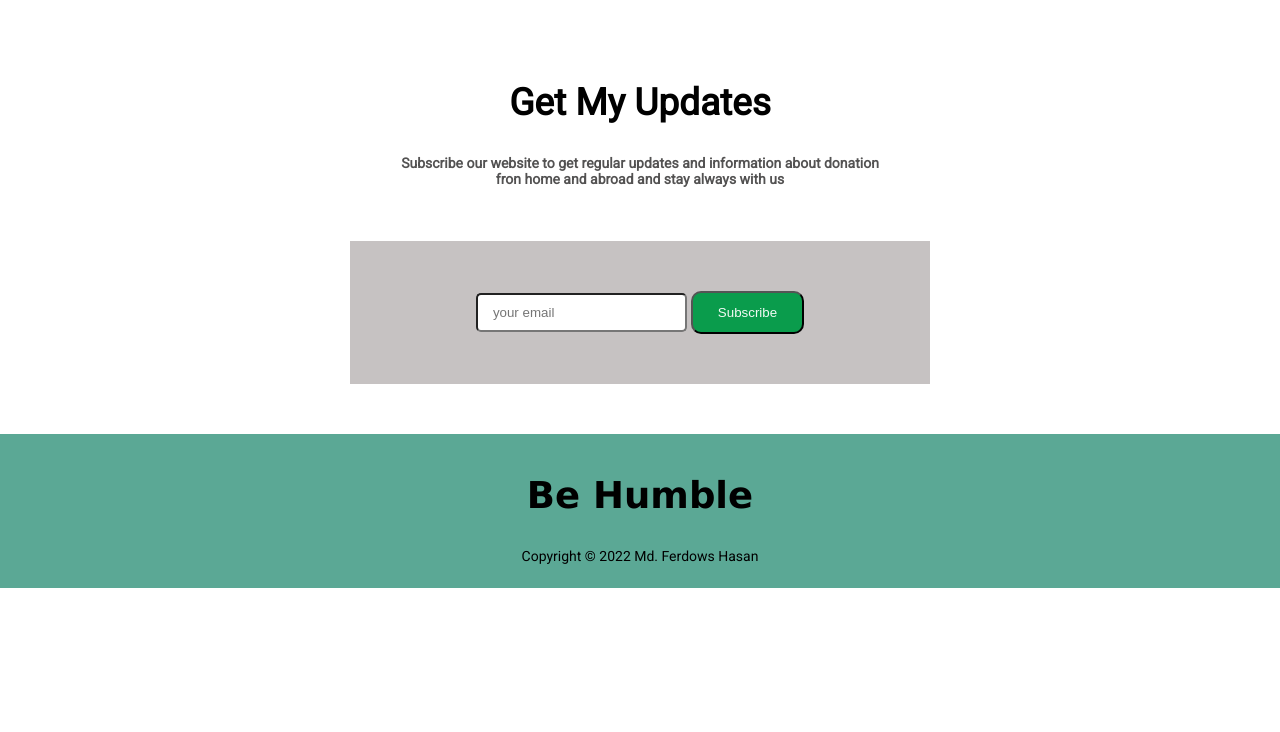
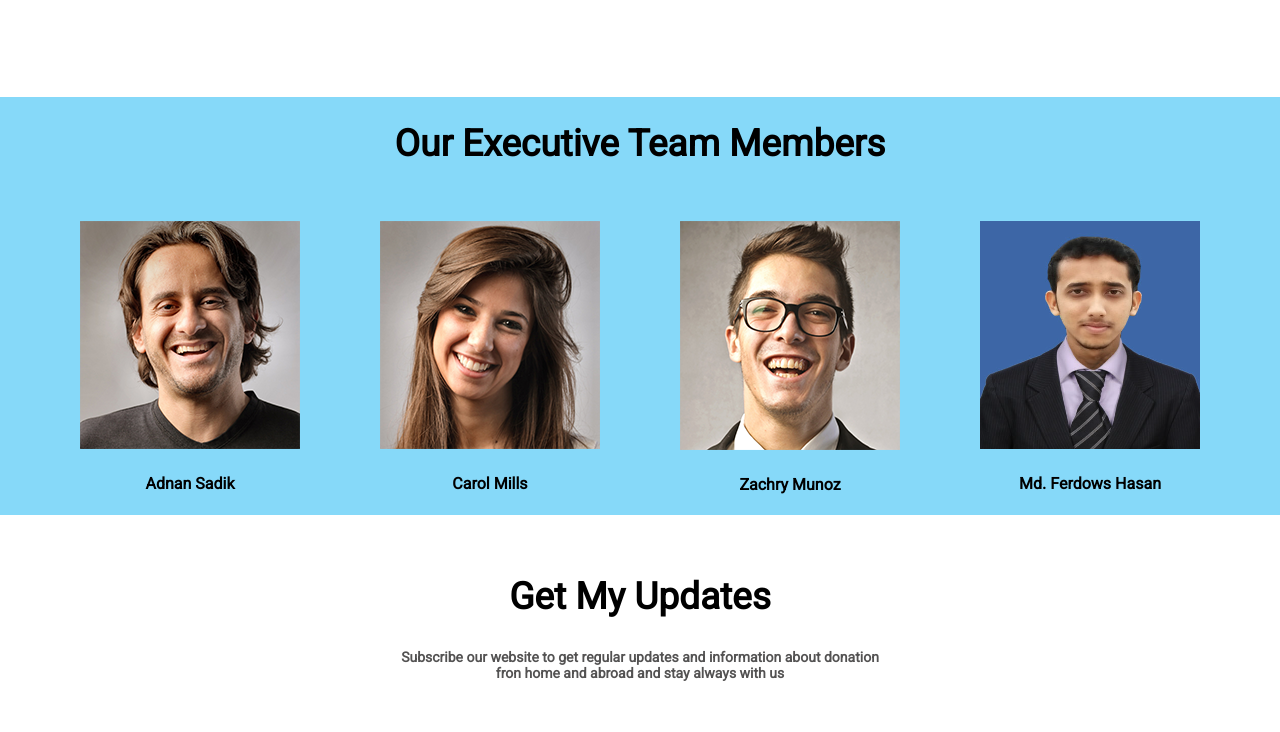
Before and after one commit to mdferdows/humanity-project, a plain HTML site: page index.html in a window 1280 px wide. Shown: the part 1468-2200 px from the top of the page. Before the commit the page ends 2056 px from the top, so only its background shows below. Drawn offline with Linux system fonts and the light colour scheme.

Commit message:
team added

```diff
--- a/index.html
+++ b/index.html
@@ -18,8 +18,8 @@
     <section id="description">
         <div class="description_item">
             <h1>Let’s Help Those Who Are <br> More In Need</h1>
-            <p>an act or instance of presenting something as a gift, grant, or contribution. <br> a gift, as to a fund;
-                contribution.
+            <p>an act or instance of presenting something as a gift, grant, or contribution. a gift, as to a fund;
+                contribution.<br>qThere are hundreds of people around the globe that need your help to progress
             </p>
             <a class="linkButton" href="#">Donate Now</a>
         </div>
@@ -28,8 +28,11 @@
 
     <section id="amount_section">
         <h2>Donate Today</h2>
-        <p>Lorem ipsum dolor sit amet consectetur adipisicing elit. Mollitia hic totam accusamus libero <br> labore
-            impedit atque eius, natus eveniet omnis?</p>
+        <p>The act of helping others, donating to charity, or volunteering your time, will give you an improved brsense
+            of <br>
+            wellbeing. The knowledge that you’ve sacrificed time and/or money in order to help others in need or
+            create <br>
+            positive change in the world is a beautiful thing.</p>
         <div class="ammount flexible_content">
             <div>
                 <h3>100tk</h3>
@@ -88,6 +91,29 @@
             </div>
         </div>
     </section>
+    <section id="team_section">
+        <h2 class="team_txt team_heading">Our Executive Team Members</h2>
+        <div class="team_members">
+            <div>
+                <img src="./image/face2.png" alt="">
+                <h4 class="team_txt">Adnan Sadik</h4>
+            </div>
+            <div>
+                <img src="./image/face1.png" alt="">
+                <h4 class="team_txt">Carol Mills</h4>
+            </div>
+            <div>
+                <img src="./image/face3.png" alt="">
+                <h4 class="team_txt">Zachry Munoz</h4>
+            </div>
+            <div>
+                <img src="./image/Temp-220x228.jpg" alt="">
+                <h4 class="team_txt">Md. Ferdows Hasan</h4>
+            </div>
+
+        </div>
+
+    </section>
 
     <section id="update_section">
         <div class="update ">
--- a/style.css
+++ b/style.css
@@ -17,10 +17,12 @@ h2{
 h3{
     font-size: 25px;
 }
-.block_content{
-    display: block;
+.flexible_content{
+    display: flex;
     justify-content: center;
+
 }
+
 /* description part start */
 
 #description{
@@ -58,11 +60,7 @@ h3{
 
 /* description part end */
 /* Donate today part start */
-.flexible_content{
-    display: flex;
-    justify-content: center;
 
-}
 #amount_section h2{
 
     font-weight: 700;
@@ -84,6 +82,7 @@ h3{
     padding: 12px 20px;
     margin-right: 20px;
     margin-bottom: 50px;
+    border-radius: 5px;
 }
 .ammount .digit{
     background: #6be3f3fb;
@@ -156,10 +155,30 @@ h3{
 }
 
 /* donation plan end */
-/* Update section start */
+/* Team section start */
+#team_section {
+    background: #03aff37a;
+
+}
+#team_section .team_txt{
+    text-align: center;
+
+}
+#team_section .team_heading{
+    padding: 25px 0;
+    /* margin:  15px 0; */
+}
+#team_section .team_members{
+    display: flex;
+    justify-content: space-evenly;
+
+}
+
+/* Update section end */
 #update_section .update{
     text-align: center;
     margin-bottom: 50px;
+    margin-top: 60px;
 }
 #update_section .update p{
     padding-bottom: 40px;
@@ -183,11 +202,13 @@ form input{
 /* Update section end */
 /* footer start */
 footer{
-    background: rgb(91, 168, 149);
+
+    background: #0a5844;
     text-align: center;
     padding: 10px 0;
 }
 footer h2{
     font-family:  'Lucida Grande', 'Lucida Sans', Arial, sans-serif;
+    color: rgb(255, 196, 0);
 }
 /* footer end */
```
Also changed, not shown: image/Temp-220x228.jpg (added), image/face1.png (added), image/face2.png (added), image/face3.png (added), image/formal2.jpg (added).
